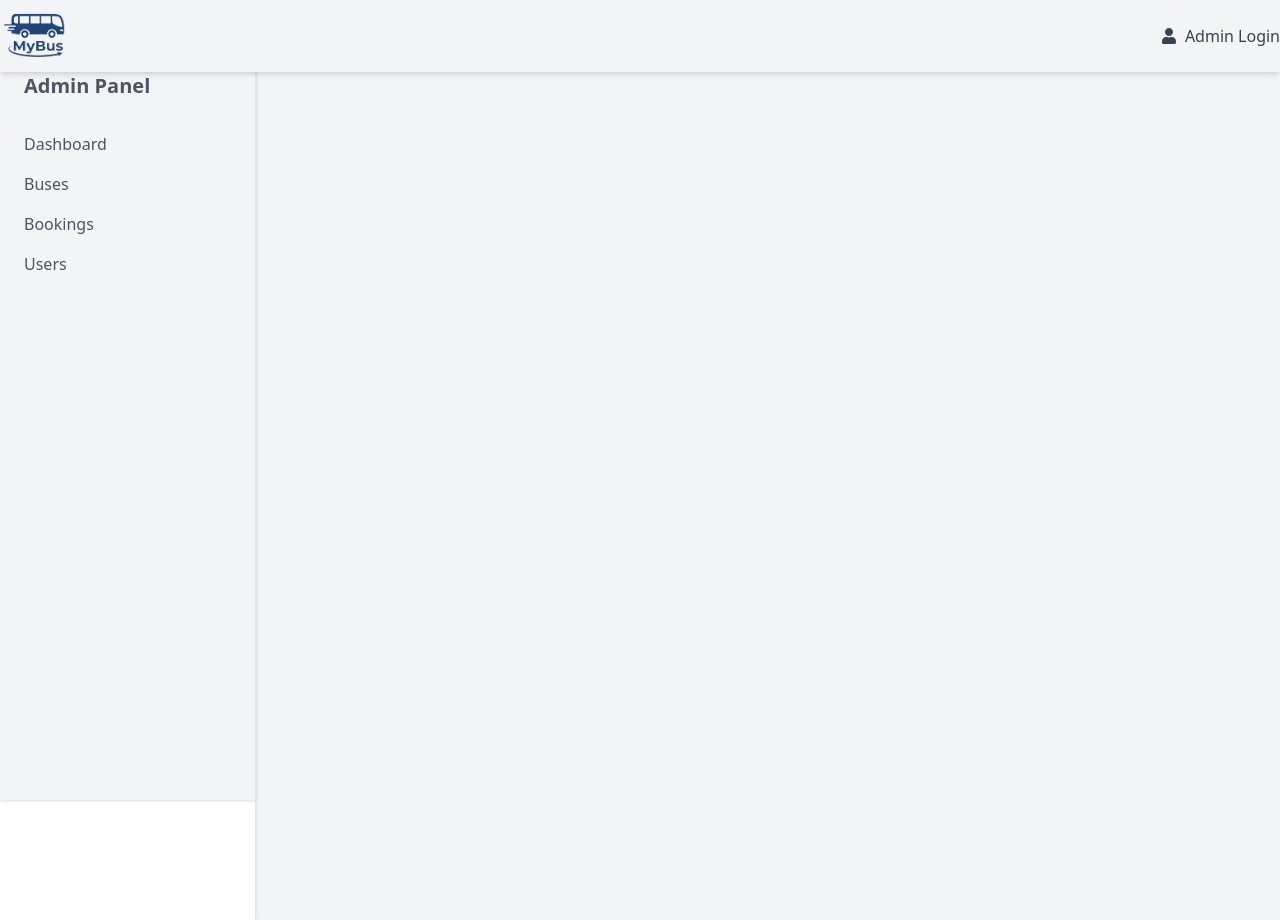
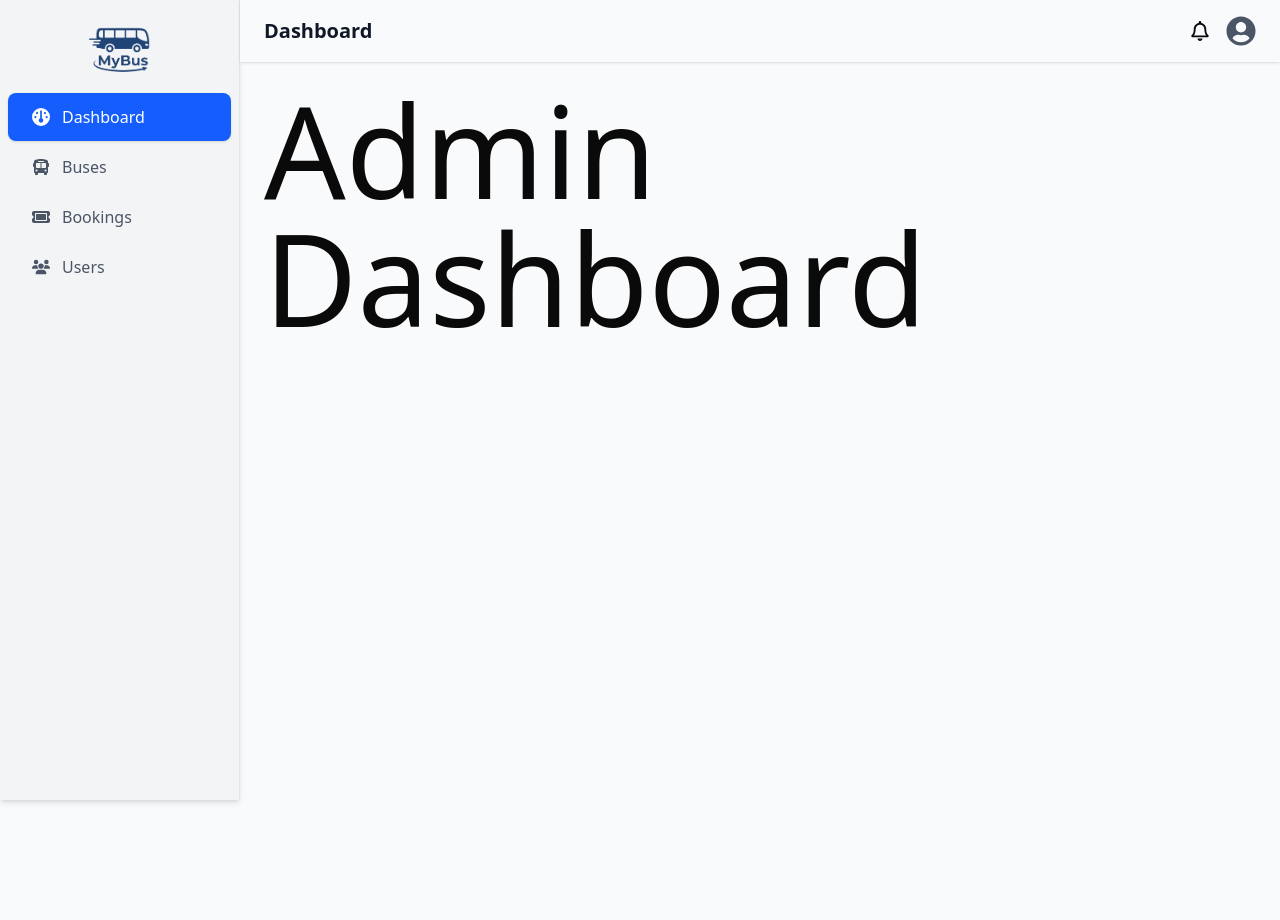
Before and after one commit to xavierdaniel1997/mybus-client, a Next.js app: page /admin in a window 1280 px wide. After the commit the page ends 800 px from the top, so only its background shows below. Built offline with nearby package versions, Linux system fonts and the light colour scheme.

Commit message:
connected all auth api's

```diff
--- a/src/app/(admin)/admin/layout.tsx
+++ b/src/app/(admin)/admin/layout.tsx
@@ -1,34 +1,49 @@
-// src/app/admin/layout.tsx
-import Link from "next/link";
+import type { Metadata } from "next";
+import { Geist, Geist_Mono } from "next/font/google";
+import SideBar from "@/components/layouts/Sidebar";
+import '../../../app/globals.css'
+import AdminNavbar from "@/components/layouts/AdminNavbar";
 
-export default function AdminLayout({ children }: { children: React.ReactNode }) {
+const geistSans = Geist({
+  variable: "--font-geist-sans",
+  subsets: ["latin"],
+});
+
+const geistMono = Geist_Mono({
+  variable: "--font-geist-mono",
+  subsets: ["latin"],
+});
+
+export const metadata: Metadata = {
+  title: "Admin Dashboard | MyBusGo",
+  description: "Admin management panel",
+};
+
+export default function AdminLayout({
+  children,
+}: Readonly<{
+  children: React.ReactNode;
+}>) {
   return (
-    <div style={{ display: "flex", minHeight: "100vh" }}>
-      {/* Sidebar */}
-      {/* <aside style={{ width: "250px", background: "#333", color: "#fff", padding: "1rem" }}>
-        <h2 style={{ marginBottom: "2rem" }}>Admin Panel</h2>
-        <nav>
-          <ul style={{ listStyle: "none", padding: 0 }}>
-            <li style={{ marginBottom: "1rem" }}>
-              <Link href="/admin/dashboard">Dashboard</Link>
-            </li>
-            <li style={{ marginBottom: "1rem" }}>
-              <Link href="/admin/buses">Buses</Link>
-            </li>
-            <li style={{ marginBottom: "1rem" }}>
-              <Link href="/admin/bookings">Bookings</Link>
-            </li>
-            <li style={{ marginBottom: "1rem" }}>
-              <Link href="/admin/users">Users</Link>
-            </li>
-          </ul>
-        </nav>
-      </aside> */}
+    // <html lang="en">
+      <div
+        className={`${geistSans.variable} ${geistMono.variable} min-h-screen bg-gray-50`}
+      >
+         <div className="w-60 fixed left-0 top-0 h-full bg-white shadow-md z-10">
+        <SideBar />
+      </div>
 
-      {/* Main content */}
-      {/* <main style={{ flex: 1, padding: "2rem" }}>
-        {children}
-      </main> */}
-    </div>
+         <div className="flex-1 ml-60 flex flex-col">
+        {/* Admin Navbar */}
+        <div className="sticky top-0 z-20 shadow-sm">
+          <AdminNavbar />
+        </div>
+
+        {/* Page Content */}
+        <main className="flex-1 p-6">{children}</main>
+      </div>
+
+      </div>
+    // </html>
   );
 }
--- a/src/app/(admin)/admin/page.tsx
+++ b/src/app/(admin)/admin/page.tsx
@@ -1,5 +1,5 @@
 export default function Dashboard(){
     return(
-        <h1>Admin Dashboard</h1>
+        <h1 className="text-9xl">Admin Dashboard</h1>
     )
 }
--- a/src/app/(admin)/layout.tsx
+++ /dev/null
@@ -1,48 +0,0 @@
-import type { Metadata } from "next";
-import { Geist, Geist_Mono } from "next/font/google";
-import Navbar from "@/components/layouts/Navbar";
-import SideBar from "@/components/layouts/Sidebar";
-import "../../app/globals.css";
-
-const geistSans = Geist({
-  variable: "--font-geist-sans",
-  subsets: ["latin"],
-});
-
-const geistMono = Geist_Mono({
-  variable: "--font-geist-mono",
-  subsets: ["latin"],
-});
-
-export const metadata: Metadata = {
-  title: "Admin Dashboard | MyBusGo",
-  description: "Admin management panel",
-};
-
-export default function AdminLayout({
-  children,
-}: Readonly<{
-  children: React.ReactNode;
-}>) {
-  return (
-    // <html lang="en">
-      <div
-        className={`${geistSans.variable} ${geistMono.variable} min-h-screen bg-gray-100`}
-      >
-        {/* ======= Top Navbar ======= */}
-        <Navbar isAdmin={true} />
-
-        {/* ======= Sidebar + Content Wrapper ======= */}
-        <div className="flex min-h-[calc(100vh-3rem)]">
-          {/* Sidebar (fixed width) */}
-          <aside className="w-64 bg-white border-r shadow-sm">
-            <SideBar />
-          </aside>
-
-          {/* Main Content Area */}
-          <main className="flex-1 p-6 overflow-y-auto">{children}</main>
-        </div>
-      </div>
-    // </html>
-  );
-}
--- a/src/components/form/LoginForm.tsx
+++ b/src/components/form/LoginForm.tsx
@@ -1,9 +1,37 @@
+"use client"
+
+import {useForm} from "react-hook-form";
+import {zodResolver} from "@hookform/resolvers/zod";
+import { LoginData, loginSchema } from "@/lib/validations/auth";
+import { handleApiError } from "@/lib/utils/handleApiError";
+import { api } from "@/lib/api";
+
 export default function LoginForm() {
+
+  const {
+    register,
+    handleSubmit,
+    formState: {errors, isSubmitting},
+    reset
+  } = useForm<LoginData>({
+    resolver: zodResolver(loginSchema)
+  })
+
+  const onSubmit = async (data: LoginData) => {
+    try{
+      const resposne = await api.post("/auth/login-user", data)
+      console.log("response from the login user", resposne)
+    }catch(error){
+      handleApiError(error)
+    }
+  }
+
   return (
-    <form className="flex flex-col items-center space-y-4">
+    <form onSubmit={handleSubmit(onSubmit)} className="flex flex-col items-center space-y-4">
       <div className="w-full">
         <label className="block text-sm text-gray-700 mb-1">Email</label>
         <input
+          {...register("email")}
           type="email"
           placeholder="you@example.com"
           required
@@ -14,6 +42,7 @@ export default function LoginForm() {
       <div className="w-full">
         <label className="block text-sm text-gray-700 mb-1">Password</label>
         <input
+          {...register("password")}
           type="password"
           placeholder="••••••••"
           required
@@ -25,7 +54,7 @@ export default function LoginForm() {
         type="submit"
         className="mt-2 w-fit bg-gradient-to-r from-blue-500 to-blue-700 text-white px-6 py-2 rounded-xl hover:from-blue-600 hover:to-blue-800 transition"
       >
-        Login
+        {isSubmitting ? "Loading..." : "Login"}
       </button>
     </form>
   );
--- a/src/components/form/OtpForm.tsx
+++ b/src/components/form/OtpForm.tsx
@@ -15,6 +15,7 @@ import { resolve } from "path";
 import { toast } from "sonner";
 import { api } from "@/lib/api";
 import { AxiosError } from "axios";
+import { handleApiError } from "@/lib/utils/handleApiError";
 
 type Mode = "verifyEmail" | "login" | "signup" | "otp";
 
@@ -59,14 +60,17 @@ export default function OtpForm({setMode}:  OtpFormProps) {
         setMode("signup")
       }
     }catch(error){
-      const axiosError = error as AxiosError<{ message: string }>;
-      if (axiosError.response?.data?.message) {
-      toast.error(axiosError.response.data.message);
-    } else {
-      toast.error("Something went wrong. Please try again.");
-    }
+    //   const axiosError = error as AxiosError<{ message: string }>;
+    //   if (axiosError.response?.data?.message) {
+    //   toast.error(axiosError.response.data.message);
+    // } else {
+    //   toast.error("Something went wrong. Please try again.");
+    // }
+    handleApiError(error)
     }
   };
+
+
 
   return (
      <form
--- /dev/null
+++ b/src/components/layouts/AdminNavbar.tsx
@@ -0,0 +1,38 @@
+"use client";
+
+import { useState } from "react";
+import { FaSearch, FaChevronDown, FaUserCircle } from "react-icons/fa";
+import { IoWalletOutline } from "react-icons/io5";
+import { FaRegBell } from "react-icons/fa";
+
+export default function AdminNavbar() {
+  const [selectedPeriod, setSelectedPeriod] = useState("This Year");
+
+  return (
+    <nav className="flex items-center justify-between bg-gray-50 px-6 py-4">
+      {/* Left Section */}
+      <div>
+        <h1 className="text-xl font-semibold text-gray-900">Dashboard</h1>
+      </div>
+
+      {/* Right Section */}
+      <div className="flex items-center gap-4">
+        {/* Search */}
+        {/* <div className="relative">
+          <input
+            type="text"
+            placeholder="Search"
+            className="w-48 pl-9 pr-3 py-2 border border-gray-300 rounded-lg focus:ring-2 focus:ring-blue-500 outline-none"
+          />
+          <FaSearch className="absolute top-2.5 left-3 text-gray-400" />
+        </div> */}
+
+
+        <FaRegBell size={20}/>
+
+        {/* Profile */}
+        <FaUserCircle className="text-3xl text-gray-600 cursor-pointer hover:text-gray-800" />
+      </div>
+    </nav>
+  );
+}
--- a/src/components/layouts/Sidebar.tsx
+++ b/src/components/layouts/Sidebar.tsx
@@ -1,28 +1,54 @@
+"use client";
+
+import Image from "next/image";
 import Link from "next/link";
+import {usePathname} from "next/navigation";
+import {FaGauge, FaBus, FaTicket, FaUsers} from "react-icons/fa6";
+import mybuslogo from "../../../public/mybuslogo.png";
 
 export default function SideBar() {
+  const pathname = usePathname();
+
   const menuItems = [
-    { name: "Dashboard", path: "/admin/dashboard" },
-    { name: "Buses", path: "/admin/buses" },
-    { name: "Bookings", path: "/admin/bookings" },
-    { name: "Users", path: "/admin/users" },
+    {name: "Dashboard", path: "/admin", icon: <FaGauge />},
+    {name: "Buses", path: "/admin/buses", icon: <FaBus />},
+    {name: "Bookings", path: "/admin/bookings", icon: <FaTicket />},
+    {name: "Users", path: "/admin/users", icon: <FaUsers />},
   ];
 
   return (
-    <aside className="fixed top-12 left-0 h-[calc(100vh-3rem)] w-64 border-r shadow-sm p-6 bg-gray-100 text-gray-600">
-      <h2 className="text-xl font-semibold mb-8">Admin Panel</h2>
+    <aside className="fixed left-0 h-screen w-60 border-r bg-gray-100 text-gray-600 p-2">
+      <div className="flex justify-center p-3">
+        <Image
+          src={mybuslogo}
+          alt="MyBusGo Logo"
+          width={70}
+          height={70}
+          priority
+          className="object-cover object-center"
+        />
+      </div>
       <nav>
-        <ul className="space-y-4">
-          {menuItems.map((item) => (
+        <ul className="space-y-0.5">
+          {menuItems.map((item) => {
+            const isActive = pathname === item.path;
+
+            return (
               <li key={item.path}>
                 <Link
                   href={item.path}
-                className="hover:text-blue-600 transition-colors duration-200"
+                  className={`flex items-center gap-3 px-6 py-3 rounded-md transition-colors duration-200 ${
+                    isActive
+                      ? "bg-blue-600 text-white font-medium shadow-sm"
+                      : "hover:bg-blue-100 hover:text-blue-700"
+                  }`}
                 >
-                {item.name}
+                  <span className="text-lg">{item.icon}</span>
+                  <span>{item.name}</span>
                 </Link>
               </li>
-          ))}
+            );
+          })}
         </ul>
       </nav>
     </aside>
--- /dev/null
+++ b/src/lib/utils/handleApiError.ts
@@ -0,0 +1,18 @@
+import { AxiosError } from "axios";
+import { toast } from "sonner";
+
+
+export function handleApiError(error: unknown, defaultMessage = "Something went wrong. Please try again.") {
+  const axiosError = error as AxiosError<{ message?: string; error?: string }>;
+
+  const message =
+    axiosError.response?.data?.message ||
+    axiosError.response?.data?.error ||
+    defaultMessage;
+
+  toast.error(message);
+
+  if (process.env.NODE_ENV === "development") {
+    console.error("API Error:", axiosError);
+  }
+}
```
Also changed, not shown: src/components/common/AuthDialog.tsx (+30 -5 lines), src/components/form/SignupForm.tsx (+56 -12 lines). Lines whose indentation alone changed are shown as unchanged.
